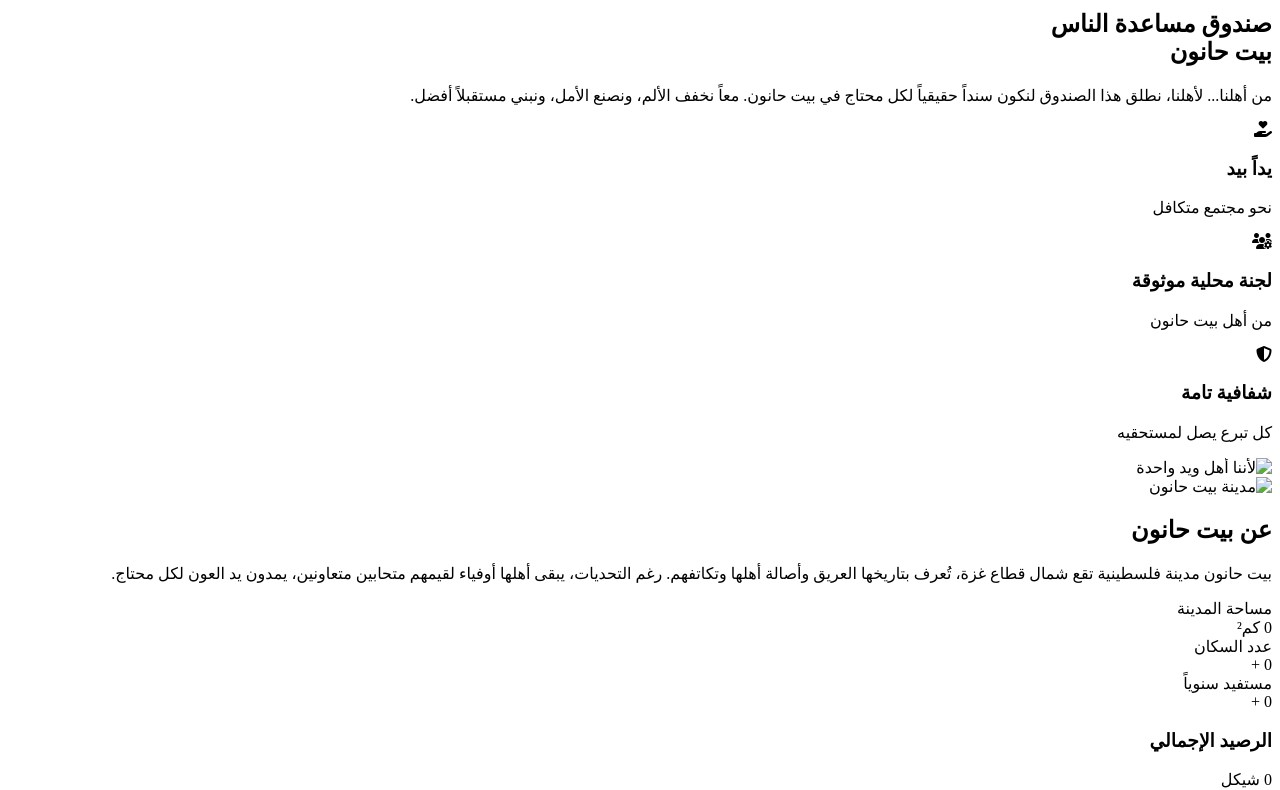
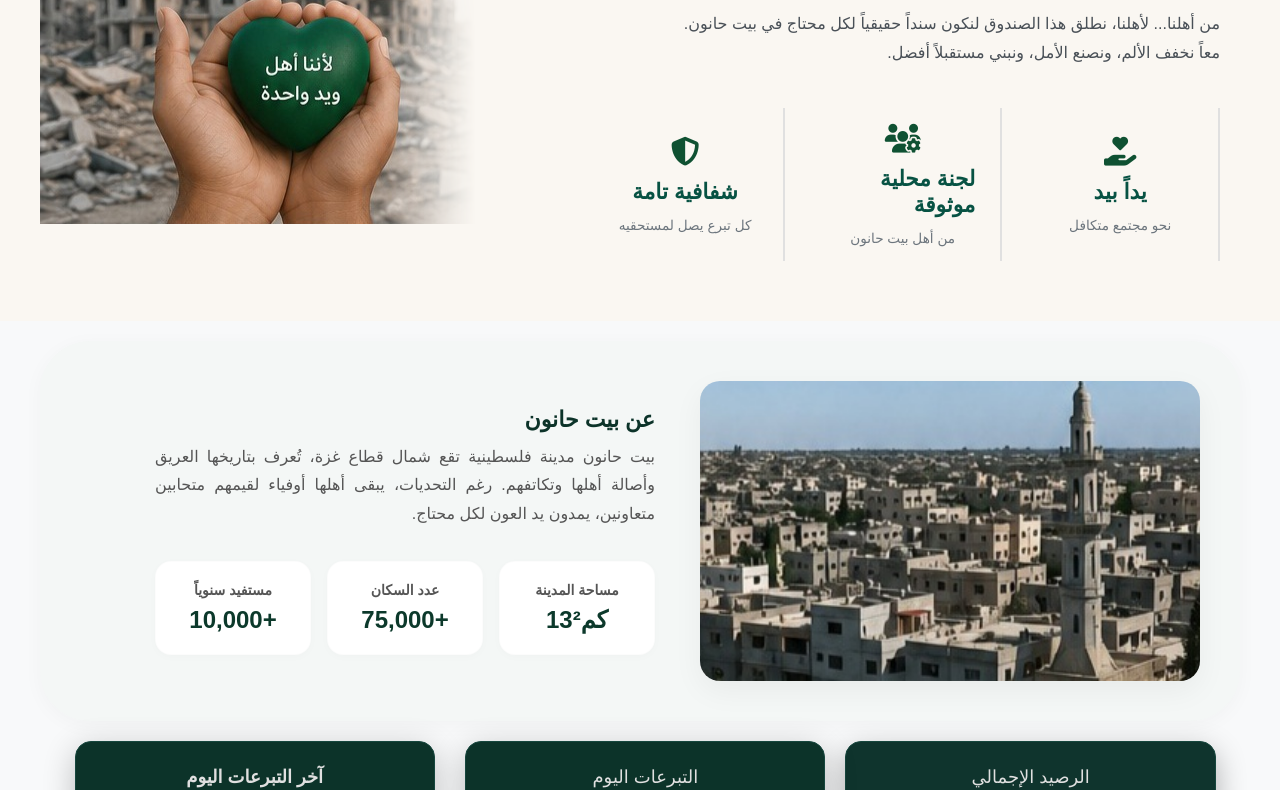
Before and after one commit to mahaabusyam/Beit-Hanoun, a plain HTML site: page index (1).html in a window 1280 px wide. Shown: the part 238-1028 px from the top of the page. Drawn offline with Linux system fonts and the light colour scheme; files whose address does not match are found by name.

Commit message:
Update index (1).html

```diff
--- a/index (1).html
+++ b/index (1).html
@@ -6,7 +6,7 @@
   <meta name="viewport" content="width=device-width, initial-scale=1">
    <title>صندوق مساعدة الناس - غزة</title>
  <link rel="stylesheet" href="https://cdnjs.cloudflare.com/ajax/libs/font-awesome/6.4.0/css/all.min.css">
-  <link rel="stylesheet" href="/Beit Hanoun/css/style.css">
+  <link rel="stylesheet" href="css/style.css">
 </head>
 <html lang="ar" dir="rtl">
 <body>
@@ -82,7 +82,7 @@
             </div>
         </div>
         <div class="hero-image-container">
-    <img src="/Beit Hanoun/images/hero-hand-image.jpg" alt="لأننا أهل ويد واحدة" class="hero-img">
+    <img src="images/hero-hand-image.jpg" alt="لأننا أهل ويد واحدة" class="hero-img">
 </div>
 
     </div>
@@ -91,7 +91,7 @@
         <div class="container">
             <div class="image-side">
     <div class="image-wrapper">
-        <img src="/Beit Hanoun/images/img2.jpg" alt="مدينة بيت حانون">
+        <img src="images/img2.jpg" alt="مدينة بيت حانون">
     </div>
 </div>
 
@@ -437,7 +437,7 @@
 
 
 
-  <script src="/Beit Hanoun/js/main.js" type="text/javascript" charset="utf-8"></script>
+  <script src="js/main.js" type="text/javascript" charset="utf-8"></script>
 </body>
 
 </html>
```
